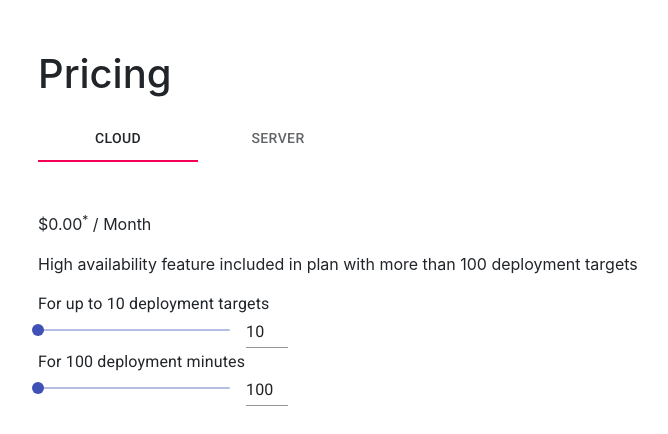
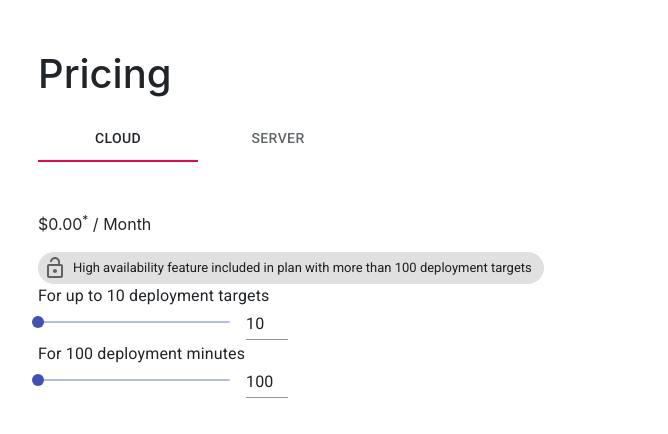
Before and after one commit to neilbo/octpus-design-react, a React (Create React App) app: page / in a window 1280 px wide. Shown: the top 434 px of the page, without its empty margins (12-680 px from the left). Built offline with nearby package versions, Linux system fonts and the light colour scheme.

Commit message:
create high availbility component

```diff
--- a/src/pages/pricing/components/CloudPricing.tsx
+++ b/src/pages/pricing/components/CloudPricing.tsx
@@ -3,6 +3,7 @@ import { useState } from "react";
 import { Box, Grid, Input, Slider, Typography } from "@material-ui/core";
 import { makeStyles } from "@material-ui/core/styles";
 import { formatCcy, handleInvalidValue } from "../../../utils";
+import HighAvailabilityInfo from "./HighAvailabilityInfo";
 
 const useStyles = makeStyles({
   root: {
@@ -143,11 +144,7 @@ const CloudPricing = () => {
           </span>
           <span> / Month</span>
         </p>
-        <p>
-          High availability feature included in plan with more than 100
-          deployment targets
-        </p>
-
+        <HighAvailabilityInfo />
         <Grid item>
           <Typography>
             For{" "}
--- /dev/null
+++ b/src/pages/pricing/components/HighAvailabilityInfo.tsx
@@ -0,0 +1,16 @@
+import * as React from "react";
+import Chip from '@material-ui/core/Chip';
+import LockOpen from '@material-ui/icons/LockOpen';
+
+const HighAvailabilityInfo = () => {
+    return (
+        <Chip
+        className="high-availability"
+        icon={<LockOpen />}
+        label="High availability feature included in plan with more than 100
+      deployment targets"
+      />
+    )
+};
+
+export default HighAvailabilityInfo;
--- a/src/pages/pricing/components/ServerPricing.tsx
+++ b/src/pages/pricing/components/ServerPricing.tsx
@@ -6,6 +6,7 @@ import { makeStyles } from "@material-ui/core/styles";
 import { formatCcy, handleInvalidValue } from "../../../utils";
 import { FormControlLabel } from "@material-ui/core";
 import { Checkbox } from "@material-ui/core";
+import HighAvailabilityInfo from "./HighAvailabilityInfo";
 
 const useStyles = makeStyles({
   root: {
@@ -138,10 +139,7 @@ const ServerPricing = () => {
           </span>
           <span> / Month</span>
         </p>
-        <p>
-          High availability feature included in plan with more than 100
-          deployment targets.
-        </p>
+        <HighAvailabilityInfo />
 
         <Grid item>
           <Typography>
```
Also changed, not shown: src/resources/styles.scss (line endings or trailing spaces).
